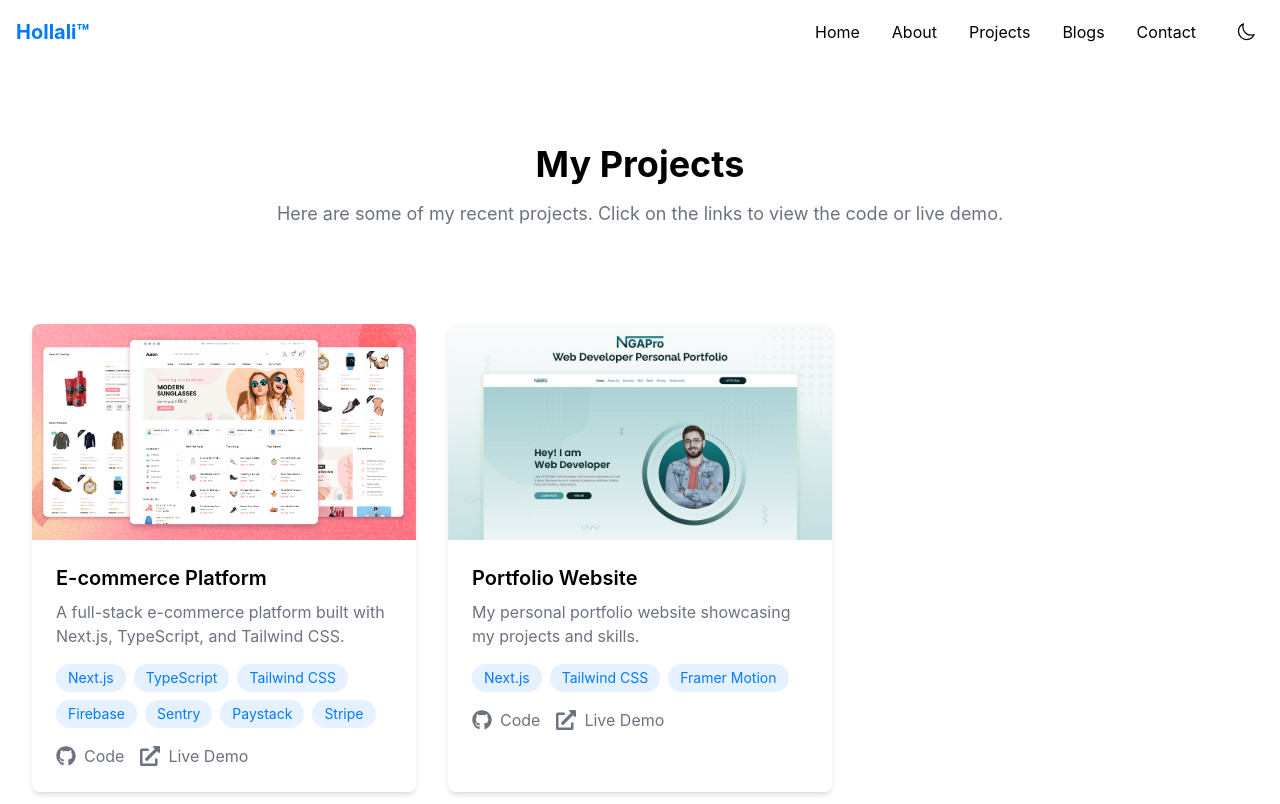
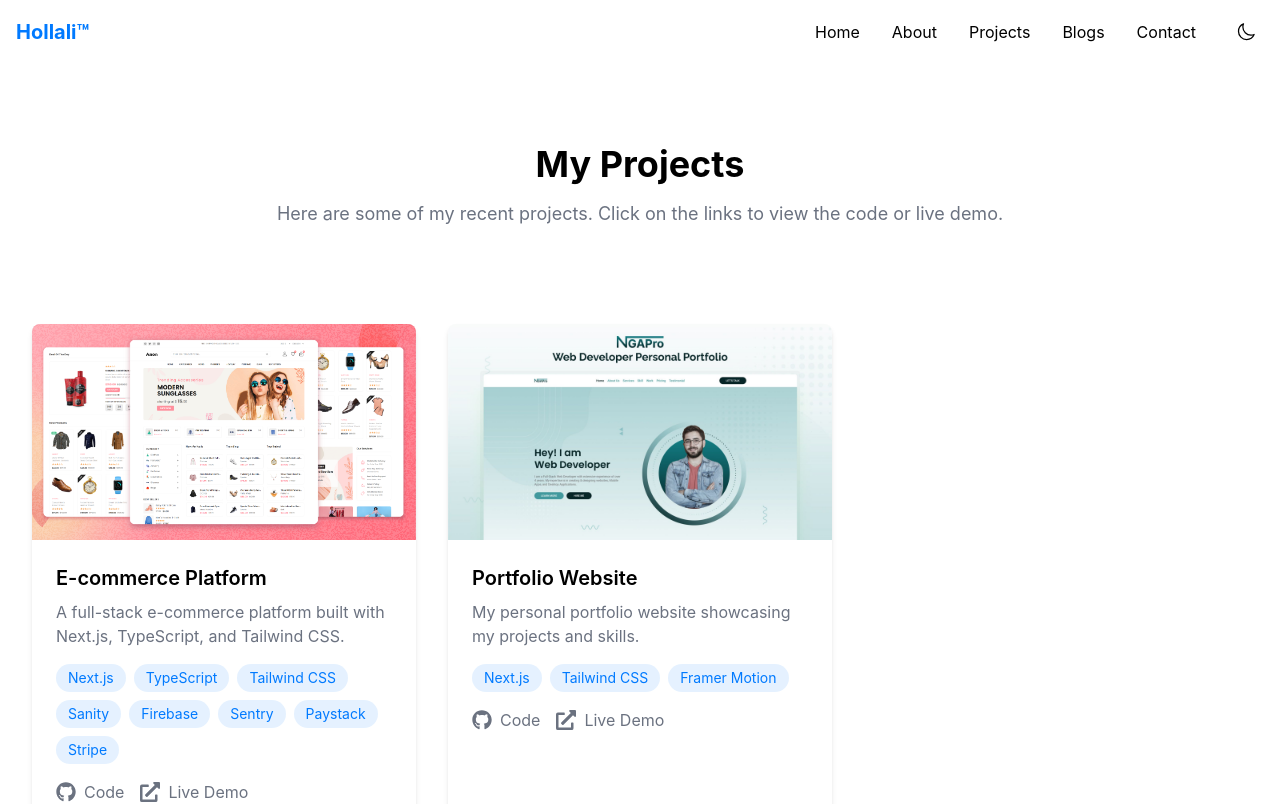
Before and after one commit to hollali/HollaliKelvin, a Next.js app: page /projects in a window 1280 px wide. Shown: the top 804 px of the page. Built offline with nearby package versions, Linux system fonts and the light colour scheme.

Commit message:
`Update technologies in e-commerce project details`

```diff
--- a/src/contents/projects.ts
+++ b/src/contents/projects.ts
@@ -5,7 +5,7 @@ export const projects: Project[] = [
   {
     title: 'E-commerce Platform',
     description: 'A full-stack e-commerce platform built with Next.js, TypeScript, and Tailwind CSS.',
-    technologies: ['Next.js', 'TypeScript', 'Tailwind CSS', 'Firebase', 'Sentry', 'Paystack', 'Stripe'],
+    technologies: ['Next.js', 'TypeScript', 'Tailwind CSS', 'Sanity', 'Firebase', 'Sentry', 'Paystack', 'Stripe'],
     githubLink: 'https://github.com/hollali/e-commerce',
     demoLink: 'https://nadiabeads.netlify.app',
     image: '/projects/e-commerce-website.png',
```
